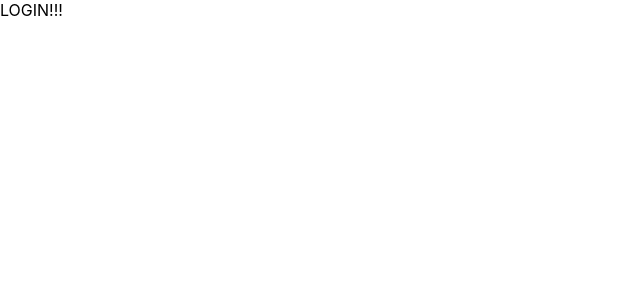
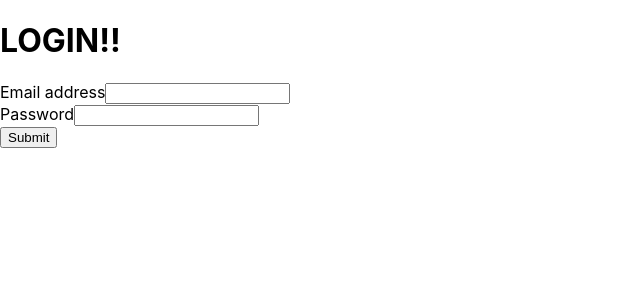
Before and after one commit to AlisonZ/UW400-finalProject-frontend, a React (Create React App) app: page / in a window 1280 px wide. Shown: the top 300 px of the page, without its empty margins (0-640 px from the left). Built offline with nearby package versions, Linux system fonts and the light colour scheme.

Commit message:
changes login component to be a form

```diff
--- a/src/components/auth/login.js
+++ b/src/components/auth/login.js
@@ -3,7 +3,21 @@ import React from 'react';
 class Login extends React.Component {
     render() {
         return(
-            <div>LOGIN!!!</div>
+           <div>
+                <h1>LOGIN!!</h1>
+               <form>
+                    <div className='login-form-entry'>
+                        <label>Email address</label>
+                        <input></input>
+                   </div>
+                   <div className='login-form-entry'>
+                       <label>Password</label>
+                       <input></input>
+                   </div>
+                   <button type='submit'>Submit</button>
+               </form>
+           </div>
+
         )
     }
 }
```
